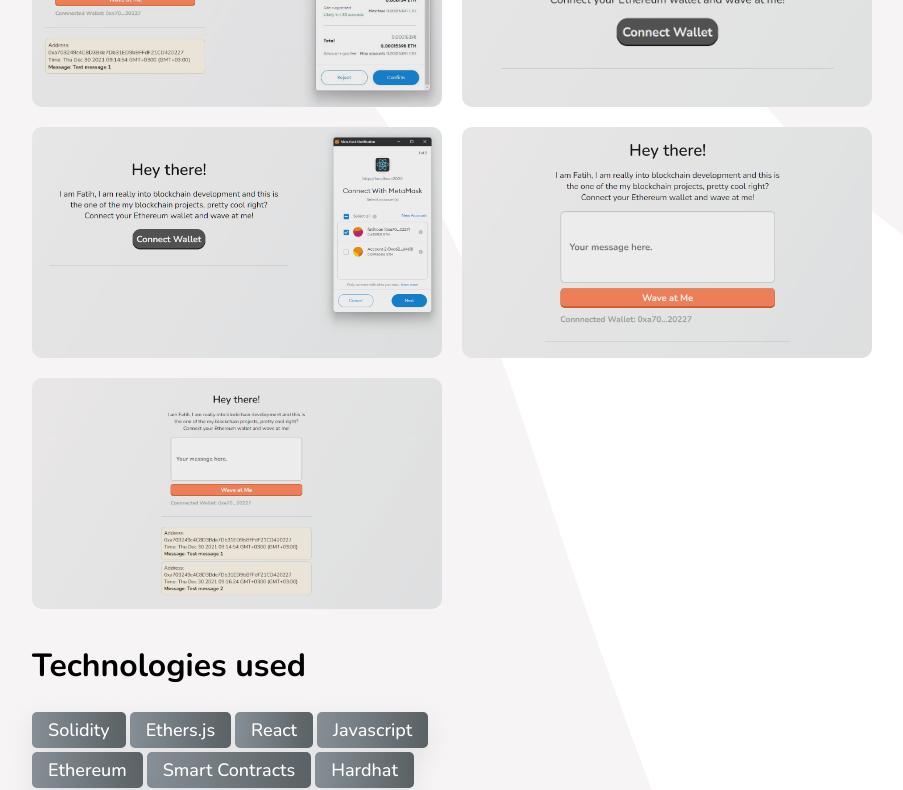
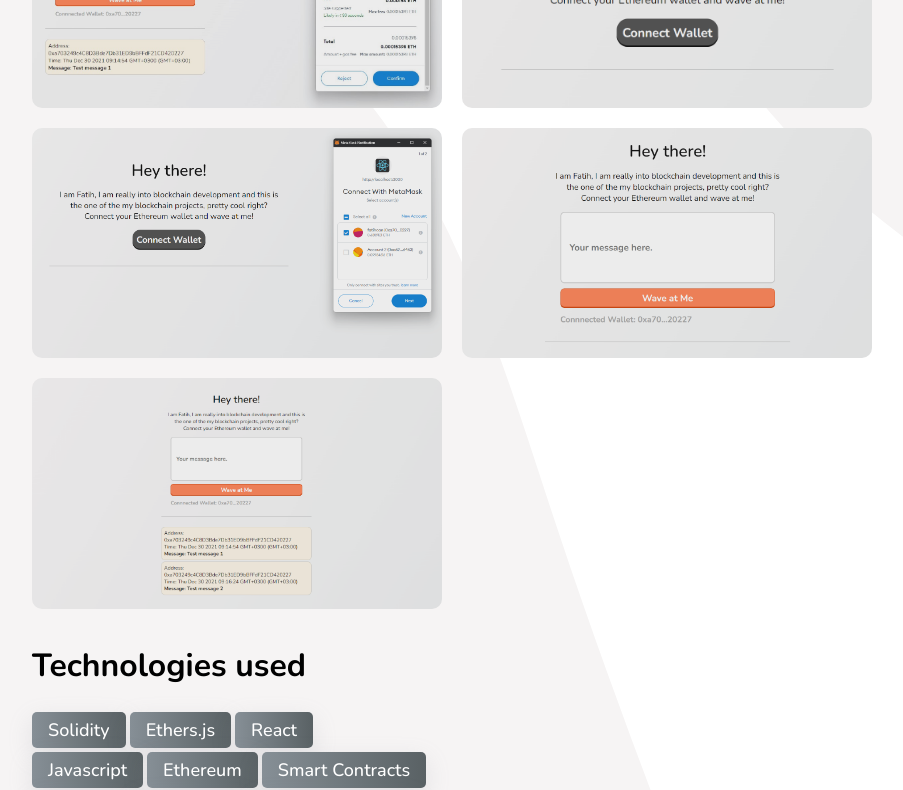
Before and after one commit to fatcisk/portfolio-react, a React (Create React App) app in the folder client/: page /portfolio/0 in a window 1280 px wide. Shown: the part 600-1390 px from the top of the page, without its empty margins (8-911 px from the left). Built offline with nearby package versions, Linux system fonts and the light colour scheme.

Commit message:
responsive bug on iphones fixed

```diff
--- a/client/src/pages/About.css
+++ b/client/src/pages/About.css
@@ -33,7 +33,6 @@
   max-width: 980px;
   display: flex;
   flex-wrap: wrap;
-  gap: 10px;
 }
 
 .skills-header {
@@ -55,6 +54,8 @@
   border-radius: 5px;
   transform: scale(0);
   opacity: 0;
+  margin-right: 10px;
+  margin-bottom: 10px;
 }
 
 @keyframes skills {
--- a/client/src/pages/ContentPage.css
+++ b/client/src/pages/ContentPage.css
@@ -50,6 +50,7 @@
 
 .item-images img {
   max-width: 410px;
+  aspect-ratio: 16/9;
   border-radius: 10px;
   filter: contrast(0.85);
   -webkit-filter: contrast(0.85);
@@ -67,7 +68,6 @@
   margin-top: 25px;
   display: flex;
   flex-wrap: wrap;
-  gap: 4px;
 }
 
 .technologies-used span {
@@ -79,4 +79,6 @@
   background-color: black;
   background-image: linear-gradient(to right, #868f96 0%, #596164 100%);
   box-shadow: rgba(149, 157, 165, 0.2) 0px 8px 24px;
+  margin-right: 4px;
+  margin-bottom: 4px;
 }
```
